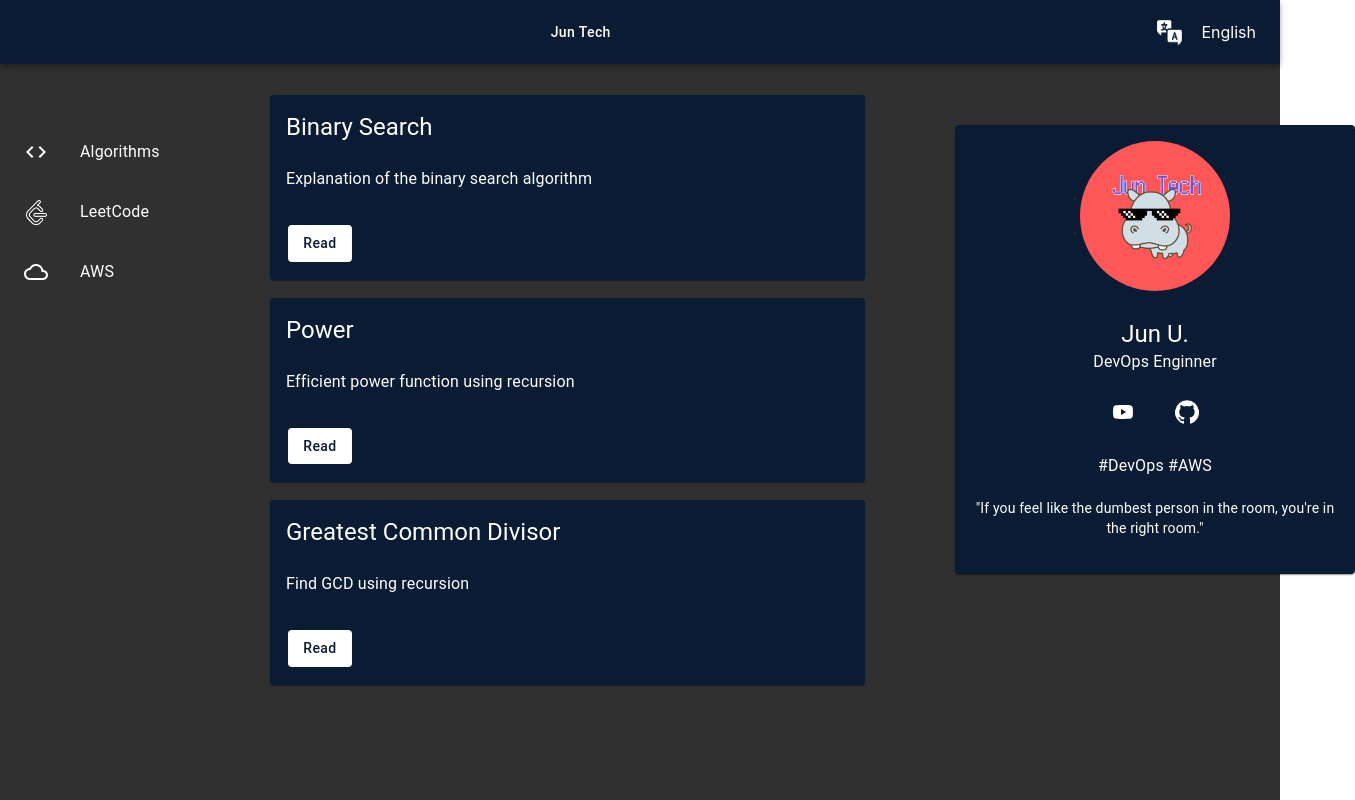
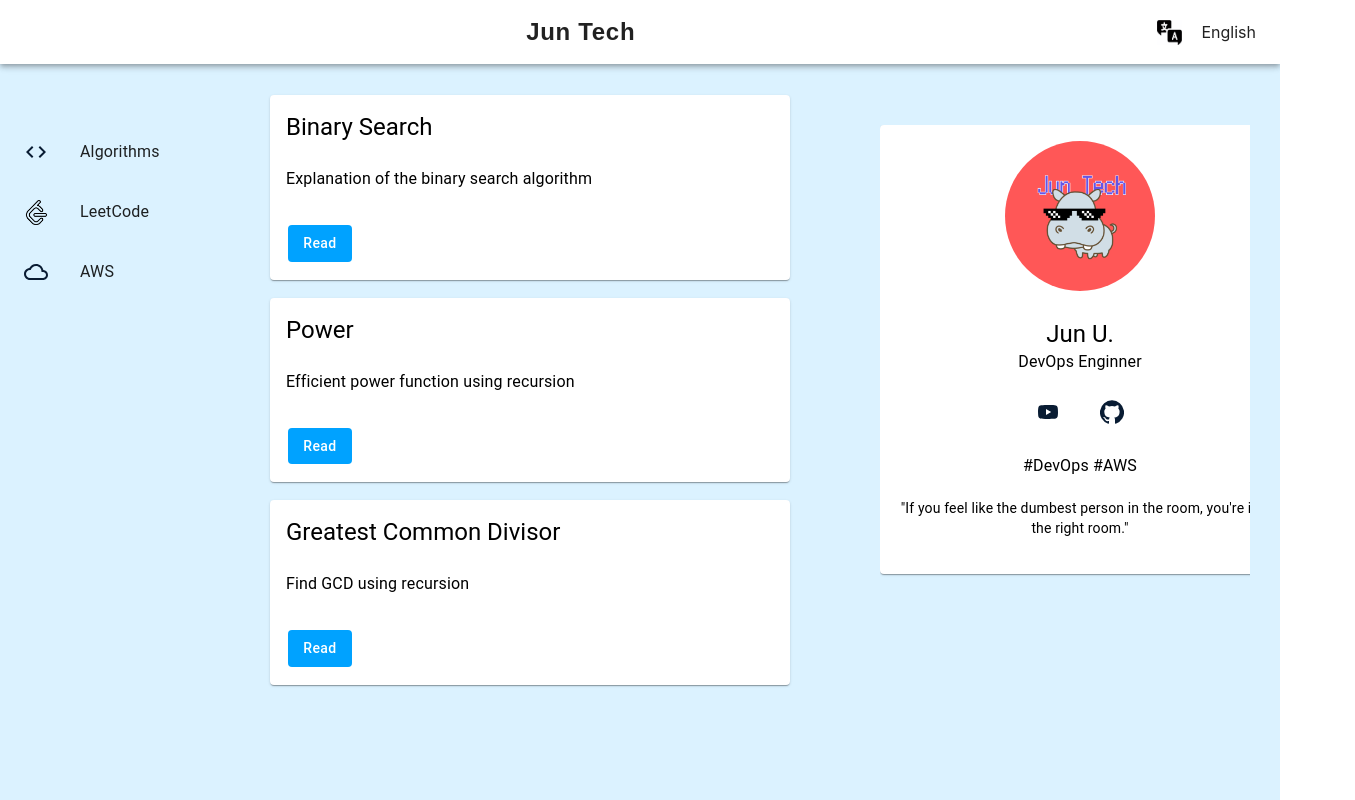
Before and after one commit to jun-uen0/react-techs, a React (Create React App) app: page / in a window 1280 px wide. Shown: the whole page, 1355 px wide, since content can reach past the window. Built offline with nearby package versions, Linux system fonts and the light colour scheme; the HTML template or start-up script is replaced by a standard one.

Commit message:
change color

```diff
--- a/src/components/Layout/CardArea/CardArea.tsx
+++ b/src/components/Layout/CardArea/CardArea.tsx
@@ -9,8 +9,10 @@ const CardArea = () => {
     <Box
       sx={{
         order: isMobile ? 2 : 0,
-        width: isMobile ? '80%' : '400px', // スマホでは幅を100%に設定
-        margin: isMobile ? '0 auto' : '30px', // スマホで中央寄せ
+        width: isMobile ? '100%' : '400px',
+        maxWidth: '100%',
+        margin: isMobile ? '0 auto' : '30px',
+        overflow: 'hidden',
       }}
     >
       <Profile />
--- a/src/components/Layout/NavBar/NavBar.tsx
+++ b/src/components/Layout/NavBar/NavBar.tsx
@@ -55,11 +55,11 @@ const useStyles = makeStyles((theme) => ({
   },
   toolbar: {
     display: 'flex',
-    justifyContent: 'space-between', // 左右に要素を配置
+    justifyContent: 'space-between',
     alignItems: 'center',
   },
   menuButton: {
-    marginRight: theme.spacing(2), // アイコンの余白を調整
+    marginRight: theme.spacing(2),
   },
 }))
 
--- a/src/components/Layout/NavBar/parts/Language.tsx
+++ b/src/components/Layout/NavBar/parts/Language.tsx
@@ -1,6 +1,6 @@
 import { Dispatch, SetStateAction } from 'react'
 import Button from '@material-ui/core/Button'
-import language from '../../../../assets/language_icon_white.png'
+import language from '../../../../assets/language_icon_black.png'
 
 type LanguageProps = {
   isEnglish: boolean
@@ -17,7 +17,7 @@ const Language: React.FC<LanguageProps> = (props) => {
   return (
     <>
       <Button
-        color='inherit'
+        color='primary'
         onClick={languageClick}
       >
         <img
--- a/src/components/Layout/NavBar/parts/TitleAndLogo.tsx
+++ b/src/components/Layout/NavBar/parts/TitleAndLogo.tsx
@@ -17,6 +17,7 @@ const TitleAndlogo: React.FC = () => {
         <Grid container justifyContent="center">
           <Button
             onClick={titleClick}
+            className={classes.customFontButton} // 特別なスタイルを適用
             color="inherit"
           >
             Jun Tech
@@ -32,6 +33,11 @@ const useStyles = makeStyles((theme) => ({
     flexGrow: 1,
     textAlign: 'center'
   },
+  customFontButton: {
+    fontFamily: '"Hiragino Kaku Gothic Pro", "ヒラギノ角ゴ Std", "Arial", sans-serif',
+    fontWeight: 'bold',
+    fontSize: '1.5rem', // 必要に応じて調整
+  },
 }))
 
 export default TitleAndlogo
--- a/src/components/Layout/SideBar/parts/Items.tsx
+++ b/src/components/Layout/SideBar/parts/Items.tsx
@@ -1,9 +1,5 @@
 import { useSearchParams } from 'react-router-dom'
-import leetCodeLogo from '../../../../assets/leetcode_white.png'
-import reactLogo from '../../../../assets/react-logo-white_transparent.png'
-import rustLogo from '../../../../assets/rust-logo-white.png'
-import sigma from '../../../../assets/sigma-white.png'
-import LPICLogo from '../../../../assets/lpic_grayscale.png'
+import leetCodeLogo from '../../../../assets/leetcode_black.png'
 import ListItem from '@material-ui/core/ListItem'
 import ListItemIcon from '@material-ui/core/ListItemIcon'
 import ListItemText from '@material-ui/core/ListItemText'
@@ -22,7 +18,6 @@ const Items: React.FC<SideBarProps> = (props) => {
     <>
       <ListItem key={'Algorithms'}>
         <Button
-          classes={{ text: classes.text }}
           onClick={() => {
             console.log('Algorithms clicked')
             props.setContentsType('algorithms')
@@ -40,7 +35,6 @@ const Items: React.FC<SideBarProps> = (props) => {
       </ListItem>
       <ListItem key={'LeetCode'}>
         <Button
-          classes={{ text: classes.text }}
           onClick={() => {
             console.log('LeetCode clicked')
             props.setContentsType('leetcode')
@@ -61,7 +55,6 @@ const Items: React.FC<SideBarProps> = (props) => {
       </ListItem>
       <ListItem key={'AWS'}>
         <Button
-          classes={{ text: classes.text }}
           onClick={() => {
             console.log('AWS clicked')
             props.setContentsType('aws')
--- a/src/components/theme.ts
+++ b/src/components/theme.ts
@@ -4,10 +4,10 @@ import makeStyles from '@material-ui/core/styles/makeStyles'
 export const theme = createTheme({
   palette: {
     primary: {
-      main: '#091c33'
+      main: '#ffffff'
     },
     secondary: {
-      main: '#ffffff'
+      main: '#091c33'
     },
   },
   typography: {
@@ -19,12 +19,12 @@ export const theme = createTheme({
 
 export const useStyles = makeStyles({
   back: {
-    background: "#091c33",
-    color : '#ffffff',
+    background: "#ffffff",
+    color : '#000000',
   },
   learnMore: {
-    background: "#ffffff",
-    color : '#091c33',
+    background: "#00a2ff",
+    color : '#ffffff',
     margin: '10px',
   },
   text: {
--- a/src/index.css
+++ b/src/index.css
@@ -16,7 +16,7 @@ code {
   display: flex;
   flex-direction: column;
   min-height: 100vh;
-  background-color: #303030;
+  background-color: #dbf2ff;
 }
 
 .header {
@@ -25,7 +25,9 @@ code {
 
 .container {
   display: flex;
-  flex: 1;
+  flex-direction: column;
+  max-width: 100%;
+  overflow: hidden;
 }
 
 .sideBar {
@@ -33,13 +35,11 @@ code {
 }
 
 .cardArea {
-  width: 325px;
+  width: 100%;
+  max-width: 400px;
   margin: 30px;
   margin-top: 45px;
-}
-
-.content {
-  color: #ffffff;
+  overflow: hidden;
 }
 
 .content img{
@@ -49,7 +49,7 @@ code {
 .contents {
   text-align: left;
   font-family: Sans-serif;
-  background-color: #f5f5f5;
+  background-color: #ffffff;
   margin: 30px;
   margin-top: 45px;
   flex: 1;
@@ -64,13 +64,12 @@ code {
   flex: 1;
 }
 
-.container {
-  display: flex;
-  flex-direction: column;
-}
-
 @media (min-width: 768px) {
   .container {
     flex-direction: row;
   }
 }
+
+html {
+  overflow-y: scroll;
+}
```
Also changed, not shown: src/assets/language_icon_black.png (added).
